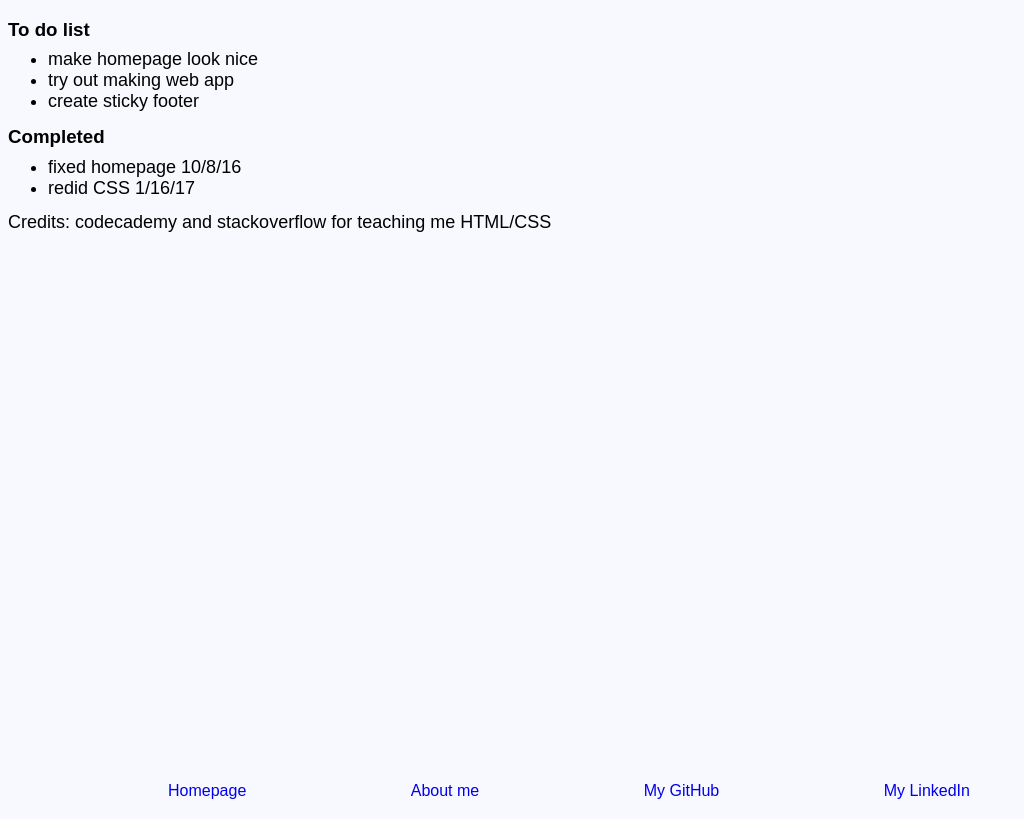
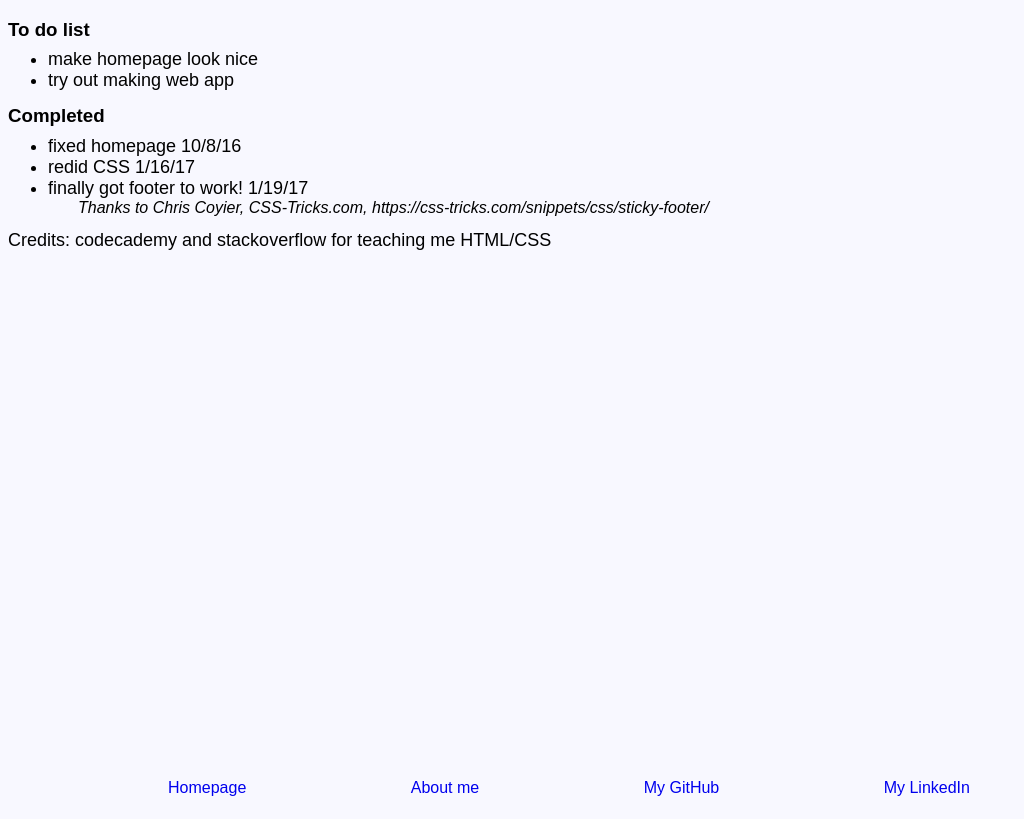
Before and after one commit to jchanny/Side-Projects, a plain HTML site: page HTML/website/dev_notes.html in a window 1280 px wide. Shown: the whole page, without its empty margins (0-1024 px from the left). Drawn offline with Linux system fonts and the light colour scheme.

Commit message:
fixed footer, stable state

```diff
--- a/HTML/website/dev_notes.html
+++ b/HTML/website/dev_notes.html
@@ -5,12 +5,12 @@
     <link type="text/css" rel="stylesheet" href="website.css"/>
   </head>
   <body>
+    <div class="main">
     <h3>To do list</h3>
     <div class="list">
       <ul>
       <li>make homepage look nice</li>
       <li>try out making web app</li>
-      <li> create sticky footer</li>
       </ul>
     </div>
 
@@ -19,11 +19,13 @@
   <ul>
       <li>fixed homepage 10/8/16 </li>
       <li>redid CSS 1/16/17</li>
+      <li>finally got footer to work! 1/19/17</li>
+      <div class="tab"><p><i>Thanks to Chris Coyier, CSS-Tricks.com, https://css-tricks.com/snippets/css/sticky-footer/</i></p></div>
     </ul>
     </div>
 
     <p>Credits: codecademy and stackoverflow for teaching me HTML/CSS</p>
-
+    </div>
 
       <div class="footer">
 	<span></span>
--- a/HTML/website/website.css
+++ b/HTML/website/website.css
@@ -2,6 +2,20 @@
     background-color: #F8F8FF;
     font-family:sans-serif;
     text-decoration:none;
+}
+html, body{
+    height:100%;
+}
+.main{
+    min-height:100%;
+    margin-bottom:-40px;
+}
+.main:after{
+    content:"";
+    display:block;
+}
+.footer,.main:after{
+    height:40px;
 }
 p{
     font-size:18px;
@@ -26,10 +40,6 @@ ul{
     text-indent:30px;
     font-size:16px;
 }
-.footer{
-    position:fixed;
-    bottom:0;
-}
 .footer span{/*top right bottom left*/
     margin: 0 80px 20px 80px;
 }
```
Also changed, not shown: HTML/website/about_me.html (+2 -1 lines), HTML/website/home.html (+2 -0 lines).
